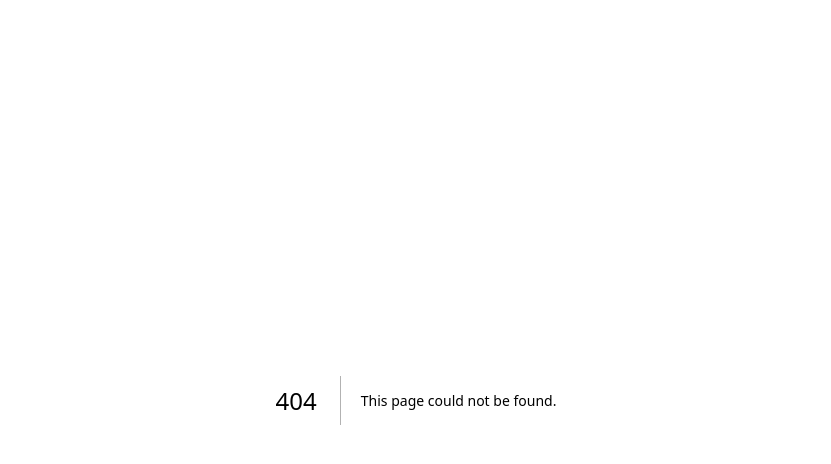
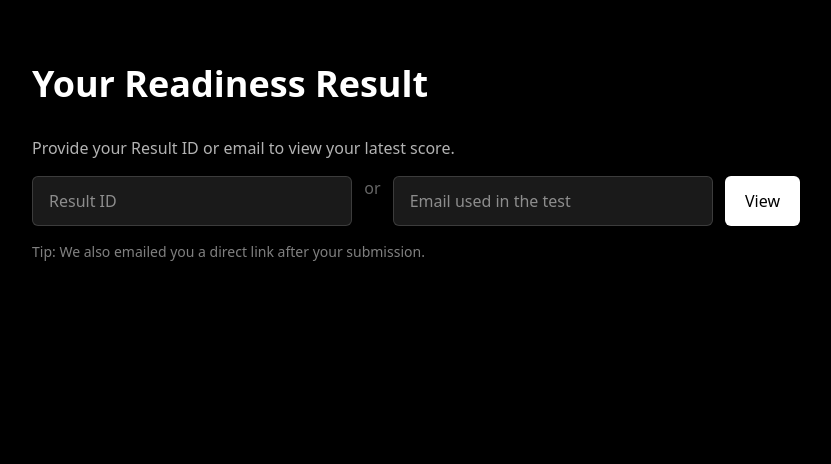
Before and after one commit to IG007-evolve/evolve-landing, a Next.js app: page /readiness-result in a window 1280 px wide. Before the commit this address had no page. Shown: the top 464 px of the page, without its empty margins (224-1055 px from the left). Built offline with nearby package versions, Linux system fonts and the light colour scheme.

Commit message:
Add readiness result page + integration

```diff
--- a/src/app/page.tsx
+++ b/src/app/page.tsx
@@ -96,7 +96,10 @@ export default function Home() {
               <a href="#join" className="px-6 py-3 rounded-md bg-white text-black text-sm font-medium hover:bg-white/90 transition">
                 Get Early Access →
               </a>
-              <a href="#join" className="px-6 py-3 rounded-md border border-white/20 text-white text-sm font-medium hover:bg-white/10 transition">
+              <a
+                href="/readiness-test"
+                className="px-5 py-3 rounded-lg border border-gray-300 text-sm font-medium hover:bg-gray-50 transition"
+              >
                 Take Readiness Test →
               </a>
             </motion.div>
--- /dev/null
+++ b/src/app/readiness-result/page.tsx
@@ -0,0 +1,87 @@
+// app/readiness-result/page.tsx
+import React from "react";
+
+const GS_WEB_APP = "https://script.google.com/macros/s/AKfycbwZxC6hoqkj5LouCrJoWQMMAshA6QcHqIOGCtJflVtO6pAaAsaG0nISYzoB4vUe1_EB/exec";
+
+export default async function ResultPage({
+  searchParams,
+}: {
+  searchParams: { id?: string; email?: string };
+}) {
+  const params = new URLSearchParams();
+  if (searchParams?.id) params.set("id", searchParams.id);
+  else if (searchParams?.email) params.set("email", searchParams.email || "");
+
+  let data: any = null;
+  if (params.toString()) {
+    const res = await fetch(`${GS_WEB_APP}?${params.toString()}`, { cache: "no-store" });
+    data = await res.json();
+  }
+
+  const hasData = data && !data.error;
+
+  return (
+    <div className="min-h-screen bg-black text-white px-6 md:px-10 py-16">
+      <div className="max-w-3xl mx-auto">
+        <h1 className="text-3xl md:text-4xl font-semibold">Your Readiness Result</h1>
+        {!hasData ? (
+          <div className="mt-8 space-y-4">
+            <p className="text-white/70">Provide your Result ID or email to view your latest score.</p>
+            <form className="flex flex-col sm:flex-row gap-3" action="/readiness-result" method="get">
+              <input
+                name="id"
+                placeholder="Result ID"
+                className="px-4 py-3 rounded-md bg-white/10 border border-white/15 text-white flex-1"
+              />
+              <span className="text-white/40">or</span>
+              <input
+                name="email"
+                placeholder="Email used in the test"
+                className="px-4 py-3 rounded-md bg-white/10 border border-white/15 text-white flex-1"
+              />
+              <button className="px-5 py-3 rounded-md bg-white text-black font-medium">View</button>
+            </form>
+            <p className="text-sm text-white/50">Tip: We also emailed you a direct link after your submission.</p>
+          </div>
+        ) : (
+          <div className="mt-8 space-y-6">
+            <div className="grid grid-cols-2 md:grid-cols-4 gap-4">
+              {[
+                ["LC_Understanding", data["LC_Understanding"]],
+                ["LC_Structure", data["LC_Structure"]],
+                ["LC_Edge_Cases", data["LC_Edge_Cases"]],
+                ["LC_Reasoning", data["LC_Reasoning"]],
+                ["SD_Clarity", data["SD_Clarity"]],
+                ["SD_Scalability", data["SD_Scalability"]],
+                ["SD_Tradeoffs", data["SD_Tradeoffs"]],
+                ["SD_Composure", data["SD_Composure"]],
+              ].map(([label, val]) => (
+                <div key={label} className="rounded-lg border border-white/10 p-4 bg-white/[0.03]">
+                  <div className="text-xs text-white/50">{label}</div>
+                  <div className="text-2xl font-semibold mt-1">{String(val ?? "—")}</div>
+                </div>
+              ))}
+            </div>
+
+            <div className="rounded-xl border border-white/10 p-5 bg-white/[0.03]">
+              <div className="text-sm text-white/60">Total Score</div>
+              <div className="text-3xl font-semibold">{String(data["Total_Score"] ?? "—")} / 16</div>
+            </div>
+
+            <div className="rounded-xl border border-white/10 p-5 bg-white/[0.03]">
+              <div className="text-sm text-white/60">Profile</div>
+              <div className="text-2xl font-semibold">{String(data["Readiness_Profile"] ?? "—")}</div>
+              {data["Feedback"] && (
+                <p className="text-white/70 mt-3">{String(data["Feedback"])}</p>
+              )}
+            </div>
+
+            <div className="text-sm text-white/50">
+              Result ID: <span className="font-mono">{String(data["Result_ID"] || "")}</span>
+            </div>
+          </div>
+        )}
+      </div>
+    </div>
+  );
+}
--- /dev/null
+++ b/src/app/readiness-test/page.tsx
@@ -0,0 +1,32 @@
+// app/readiness-test/page.tsx
+export default function ReadinessTestIntro() {
+  const FORM_URL = "https://forms.gle/uoHs5FRNkXKDcaCP6";
+  return (
+    <div className="min-h-screen bg-black text-white px-6 md:px-10 py-16">
+      <div className="max-w-3xl mx-auto space-y-6">
+        <h1 className="text-3xl md:text-4xl font-semibold">The Readiness Test</h1>
+        <p className="text-white/70">
+          8–12 minutes. Measures clarity, reasoning, communication, and composure.
+          You’ll get a result link by email right after submission.
+        </p>
+
+        <div className="rounded-xl border border-white/10 p-6 bg-white/[0.03]">
+          <ol className="list-decimal ml-5 space-y-2 text-white/80">
+            <li>Self-assessment (1–5) — 1 minute</li>
+            <li>LC mini problem — Outline approach only (no code)</li>
+            <li>System Design micro prompt — 6–10 sentences</li>
+          </ol>
+          <p className="text-sm text-white/50 mt-3">Scoring is strict. Vague answers default to low scores.</p>
+        </div>
+
+        <a
+          href={FORM_URL}
+          target="_blank"
+          className="inline-block px-6 py-3 rounded-md bg-white text-black font-medium hover:bg-white/90 transition"
+        >
+          Begin Readiness Test →
+        </a>
+      </div>
+    </div>
+  );
+}
```
